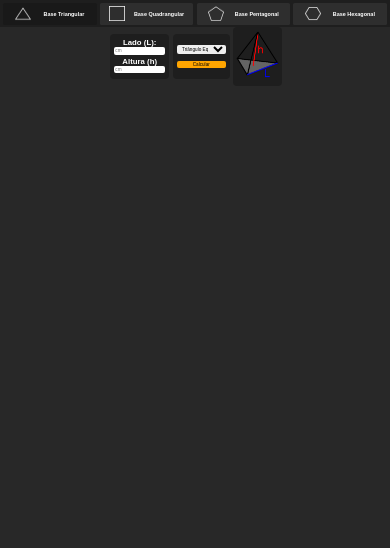
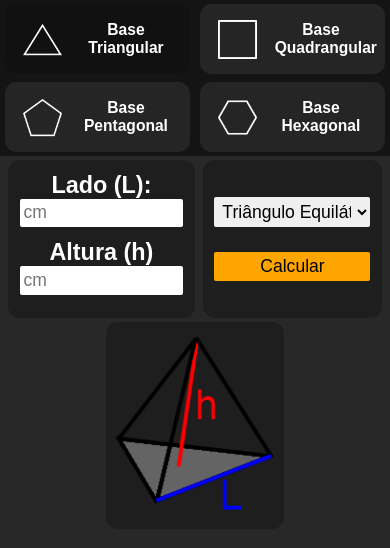
Before and after one commit to Dimas000000/volume-da-piramide, a plain HTML site: page calculadora.html in a window 390 px wide. Both pictures are taken after a click on the button "Base Triangular". Drawn offline with Linux system fonts and the light colour scheme.

Commit message:
Add files via upload

```diff
--- a/css/atividades.css
+++ b/css/atividades.css
@@ -11,12 +11,13 @@
 }
 ::-webkit-scrollbar-thumb{
     background-color: rgb(50, 50, 50);
+    border-radius: 20vw;
 }
 body{
     color: white;
 }
 header{
-    background-color: rgb(30, 30, 30);
+    background-color: rgb(20, 20, 20);
 }
 #gerar{
     background-color: orange;
@@ -40,11 +41,8 @@ section{
     font-weight: bold;
 }
 
-@media only screen and (min-width: 0px)
+@media only screen and (min-width: 565px)
 {
-    ::-webkit-scrollbar-thumb{
-        border-radius: 20vw;
-    }
     body{
         height: 100vh;
         display: grid;
@@ -97,3 +95,61 @@ section{
         border-radius: 0 0 min(1vw, 2vh) min(1vw, 2vh);
     }
 }
+
+@media only screen and (max-width: 565px)
+{
+    body{
+        height: 100vh;
+        display: grid;
+        grid-template: 20vw 1fr / 1fr;
+    }
+    header{
+        grid-area: 1/1/1/1;
+        display: flex;
+        justify-content: center;
+        align-items: center;
+    }
+    #gerar{
+        width: 60vw;
+        height: 12vw;
+        font-size: 6vw;
+        border-radius: 4vw;
+    }
+    main{
+        grid-area: 2/1/2/1;
+        display: flex;
+        flex-direction: column;
+        align-items: center;
+    }
+    section{
+        width: 90%;
+        margin: 5vw;
+        border-radius: 3vw;
+        font-size: 5vw;
+    }
+    .title{
+        margin: 3vw;
+    }
+    .content{
+        margin: 3vw;
+        padding: 2vw;
+    }
+    .question{
+        text-align: justify;
+    }
+    .resposta{
+        display: flex;
+        flex-direction: column;
+        align-items: center;
+        border-radius: 0 0 3vw 3vw;
+        padding: 1vw;
+    }
+    .response{
+        font-size: 4.5vw;
+    }
+    .showResponse{
+        width: 100%;
+        font-size: 4.5vw;
+        border-radius: 0 0 3vw 3vw;
+    }
+}
--- a/css/calculadora.css
+++ b/css/calculadora.css
@@ -11,7 +11,7 @@ body{
     color: white;
 }
 header{
-    background-color: rgb(30, 30, 30);
+    background-color: rgb(20, 20, 20);
 }
 .typeBase{
     background-color: rgba(255, 255, 255, 0.07);
@@ -47,7 +47,7 @@ header{
     background-color: rgb(177, 115, 0);
 }
 
-@media only screen and (min-width: 0px)
+@media only screen and (min-width: 565px)
 {
     body{
         display: grid;
@@ -129,7 +129,7 @@ header{
         background-color: rgb(30, 30, 30);
         padding: min(0.5vw, 1vh);
         border-radius: min(1vw, 2vh);
-        margin-left: min(0.5vw, 1vh);
+        margin: min(0.5vw, 1vh);
     }
     .areaTypeBase img{
         height: min(13vw, 26vh);
@@ -146,3 +146,117 @@ header{
         text-align: justify;
     }
 }
+
+@media only screen and (max-width: 565px)
+{
+    body{
+        display: grid;
+        grid-template: 40vw 60vh / 1fr;
+    }
+    header{
+        grid-area: 1/1/1/1;
+        display: grid;
+        grid-template: 1fr 1fr / 1fr 1fr;
+    }
+    #base-triangulo{
+        grid-area: 1/1/1/1;
+    }
+    #base-quadrado{
+        grid-area: 1/2/1/2;
+    }
+    #base-pentagono{
+        grid-area: 2/1/2/1;
+    }
+    #base-hexagono{
+        grid-area: 2/2/2/2;
+    }
+    .typeBase{
+        display: flex;
+        justify-content: space-evenly;
+        align-items: center;
+        margin: auto;
+        width: 95%;
+        height: 90%;
+        border-radius: 3vw;
+    }
+    .typeBase img{
+        width: 10vw;
+    }
+    .typeBase h3{
+        width: 50%;
+        text-align: center;
+        font-size: 4vw;
+    }
+    main{
+        grid-area: 2/1/2/1;
+        display: grid;
+        grid-template: auto 1fr / 1fr;
+    }
+    .areaSelecione{
+        grid-area: 1/1/1/1;
+        font-size: 4vw;
+        display: flex;
+        justify-content: center;
+        align-items: center;
+    }
+    .areaTypeBase{
+        grid-area: 1/1/1/1;
+        display: flex;
+        justify-content: center;
+        align-items: center;
+        flex-wrap: wrap;
+    }
+    .piramideDados{
+        display: flex;
+    }
+    .piramideContainer1{
+        padding: 3vw;
+        margin: 1vw;
+        display: flex;
+        flex-direction: column;
+        justify-content: space-evenly;
+        align-items: center;
+        border-radius: 3vw;
+    }
+    .piramideContainer2{
+        padding: 3vw;
+        margin: 1vw;
+        display: flex;
+        flex-direction: column;
+        justify-content: space-evenly;
+        border-radius: 3vw;
+    }
+    .piramideContainer1 h3{
+        font-size: 6vw;
+    }
+    .piramideContainer1 .dadosItem{
+        margin-bottom: 3vw;
+    }
+    .dadosItem{
+        width: 40vw;
+        border: none;
+        outline: none;
+        padding: 1vw;
+        font-size: 4.5vw;
+        border-radius: min(0.5vw, 1vh);
+    }
+    .imgContainer{
+        background-color: rgb(30, 30, 30);
+        padding: 1vw;
+        border-radius: 3vw;
+    }
+    .areaTypeBase img{
+        height: 50vw;
+    }
+    .resultContainer{
+        grid-area: 2/1/2/1;
+        display: flex;
+        justify-content: center;
+        align-items: center;
+        font-size: 3vw;
+    }
+    #result{
+        width: 70%;
+        text-align: justify;
+    }
+}
--- a/css/style.css
+++ b/css/style.css
@@ -34,7 +34,7 @@ aside{
     background-color: rgb(40, 40, 40);
 }
 
-@media only screen and (min-width: 0)
+@media only screen and (min-width: 700px)
 {
     body{
         display: grid;
@@ -88,3 +88,57 @@ aside{
         height: 100%;
     }
 }
+
+@media only screen and (max-width: 700px)
+{
+    body{
+        display: grid;
+        grid-template: 20vw 1fr / 1fr;
+        height: 100vh;
+    }
+    header{
+        grid-area: 1/1/1/1;
+        display: flex;
+        justify-content: center;
+        align-items: center;
+        font-size: 4vw;
+    }
+    main{
+        grid-area: 2/1/2/1;
+        display: grid;
+        grid-template: 1fr / 20vw 1fr;
+    }
+    aside{
+        grid-area: 1/1/1/1;
+        display: flex;
+        flex-direction: column;
+        align-items: center;
+    }
+    .asideItem{
+        display: flex;
+        align-items: center;
+        margin-top: 10%;
+        padding: 5%;
+        border-radius: 1.5vw;
+    }
+    .asideItem img{
+        width: 13vw;
+    }
+    .asideItem h3{
+        display: none;
+    }
+    article{
+        grid-area: 1/2/1/2;
+        display: flex;
+        justify-content: center;
+        align-items: center;
+    }
+    iframe{
+        width: 100%;
+        height: 100%;
+    }
+    .load{
+        width: 100%;
+        height: 100%;
+    }
+}
```
Also changed, not shown: js/calculadora.js (+4 -4 lines).
